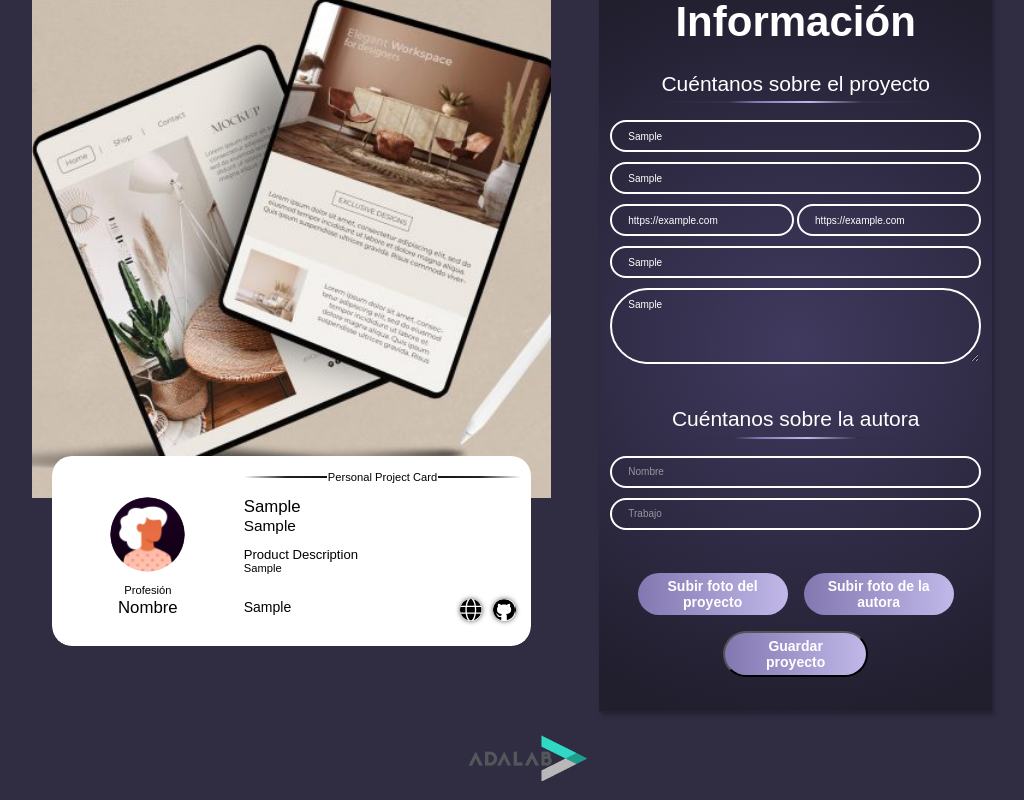
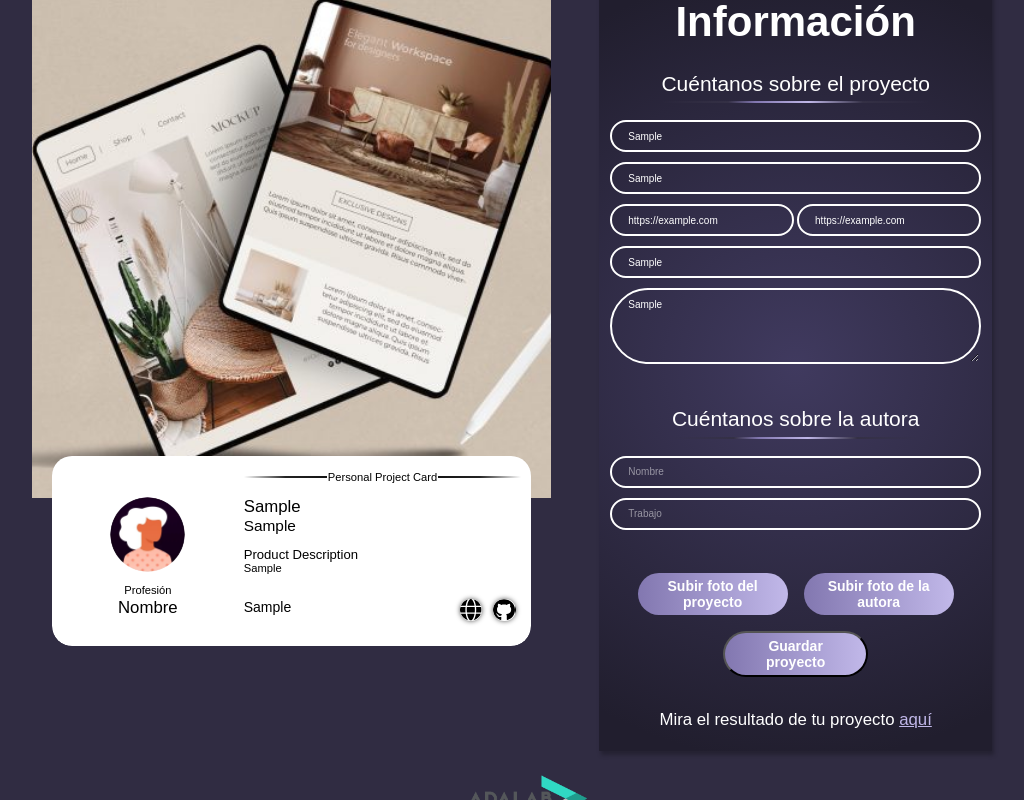
Before and after one commit to BugmaoLtd/project-promo-48-module-3-team-2, a React (Vite) app: page / in a window 1280 px wide. Both pictures are taken after typing "Sample", "Sample", "https://example.com", "https://example.com", "Sample", "Sample" into the empty fields and a click on the button "Guardar proyecto". Shown: the part 315-1115 px from the top of the page, without its empty margins (118-1142 px from the left). Built offline with nearby package versions, Linux system fonts and the light colour scheme; no server answers.

Commit message:
Add result URL under the form

```diff
--- a/src/components/App.jsx
+++ b/src/components/App.jsx
@@ -19,6 +19,7 @@ function App() {
     photo: "",
   });
   const [url, setUrl] = useState("");
+  const [isHidden, setIsHidden] = useState(true);
 
   const changeProjectName = (value) => {
     setProjectInfo({
@@ -95,6 +96,7 @@ function App() {
       .then((data) => {
         setUrl(data.cardURL);
       });
+    setIsHidden(false);
   };
 
   return (
@@ -106,7 +108,7 @@ function App() {
           <p className="hero__text">
             Escaparate en línea para recoger ideas a través de la tecnología
           </p>
-          <a className="button--link" href={url} target="_blank">
+          <a className="button--link" href="" target="_blank">
             Ver proyectos
           </a>
         </section>
@@ -124,6 +126,8 @@ function App() {
           onChangeImageProject={onChangeImage}
           onChangeUserImage={onChangeUserImage}
           onSaveProject={handleSubmitProject}
+          url={url}
+          isHidden={isHidden}
         />
       </main>
       <Footer />
--- a/src/components/Form.jsx
+++ b/src/components/Form.jsx
@@ -153,6 +153,9 @@ function Form(props) {
           Guardar proyecto
         </button>
       </fieldset>
+      <p className={`resultUrl ${props.isHidden ? "resultHidden" : ""}`}>
+        Mira el resultado de tu proyecto <a href={props.url} target="_blank">aquí</a>
+      </p>
     </form>
   );
 }
--- a/src/scss/layout/_main.scss
+++ b/src/scss/layout/_main.scss
@@ -360,6 +360,24 @@
   border-color: var(--color-white);
 }
 
+.resultUrl {
+  text-align: center;
+  padding-bottom: 20px;
+  font: var(--font-card-title);
+
+  a {
+    color: #c0b7e8;
+
+    &:hover {
+      color: var(--color-dark-lilac);
+    }
+  }
+}
+
+.resultHidden {
+  display: none;
+}
+
 /* ICONS */
 
 .icon {
@@ -390,7 +408,7 @@
 
   &__url {
     text-decoration: none;
-    color: #14D9C4;
+    color: #14d9c4;
 
     &:hover {
       opacity: 0.7;
```
